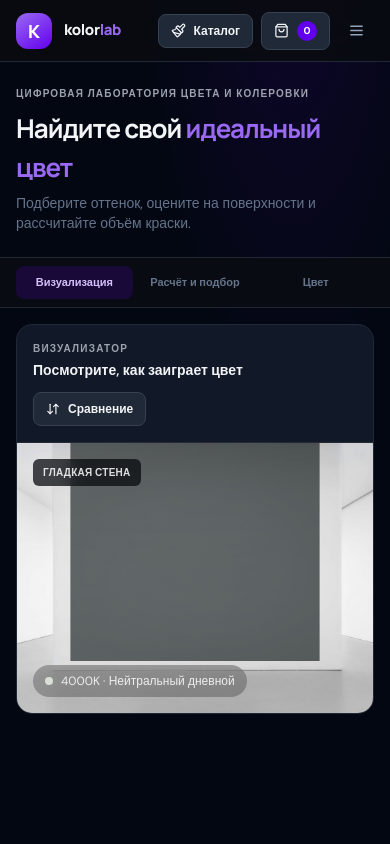
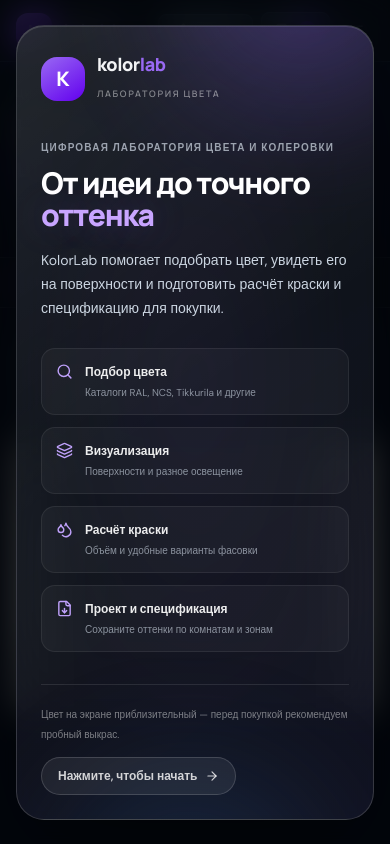
Before and after one commit to Niks343/KolorLab1, a React (Vite) app: page / in a window 390 px wide. Built offline with nearby package versions, Linux system fonts and the light colour scheme.

Commit message:
Add glass welcome screen
Show a Russian-language frosted glass introduction on first visit and remember dismissal after click.

Co-authored-by: Copilot <223556219+Copilot@users.noreply.github.com>

```diff
--- a/src/App.jsx
+++ b/src/App.jsx
@@ -22,6 +22,7 @@ const colors = [
 const colorsById = new Map(colors.map((color) => [color.id, color]));
 const paintProductsById = new Map(paintProducts.map((product) => [product.id, product]));
 const workspaceStorageKey = 'kolorlab.workspace.v1';
+const welcomeStorageKey = 'kolorlab.welcome.dismissed.v1';
 const defaultProjectName = 'Общий проект';
 const catalogLabels = {
   'RAL Classic': 'RAL',
@@ -30,6 +31,14 @@ const catalogLabels = {
 
 function getCatalogLabel(catalog) {
   return catalogLabels[catalog] ?? catalog.replace(' 3D-System Plus', '');
+}
+
+function hasDismissedWelcome() {
+  try {
+    return window.localStorage.getItem(welcomeStorageKey) === 'true';
+  } catch {
+    return false;
+  }
 }
 
 const surfaces = [
@@ -346,6 +355,7 @@ function ProductPhotographyMockup() {
 
 function App() {
   const [initialWorkspace] = useState(readWorkspace);
+  const [welcomeOpen, setWelcomeOpen] = useState(() => !hasDismissedWelcome());
   const [selectedId, setSelectedId] = useState(initialWorkspace.selectedId);
   const [catalog, setCatalog] = useState(null);
   const [baseFilter, setBaseFilter] = useState('Все базы');
@@ -405,6 +415,14 @@ function App() {
     setCatalogOpen(false);
     setCatalogShowTop(false);
     setActiveMobileTab((tab) => tab === 'Цвет' ? 'Визуализация' : tab);
+  };
+  const dismissWelcome = () => {
+    setWelcomeOpen(false);
+    try {
+      window.localStorage.setItem(welcomeStorageKey, 'true');
+    } catch {
+      setToast('Приветствие будет показано при следующем посещении');
+    }
   };
   const handleCatalogScroll = (event) => {
     const panel = event.currentTarget;
@@ -1308,6 +1326,43 @@ function App() {
         <div className="print-footer">KolorLab · Спецификация для расчёта и согласования заказа</div>
       </section>
       {toast && <div role="status" className="toast-success fixed bottom-5 left-1/2 z-50 flex -translate-x-1/2 items-center gap-2 rounded-xl border px-4 py-3 text-xs font-semibold shadow-2xl"><Check size={15} />{toast}</div>}
+      {welcomeOpen && <div
+        className="welcome-screen fixed inset-0 z-[100] flex items-center justify-center overflow-y-auto p-4 sm:p-8"
+        role="button"
+        tabIndex={0}
+        aria-label="Приветствие KolorLab. Нажмите, чтобы начать."
+        onClick={dismissWelcome}
+        onKeyDown={(event) => {
+          if (event.key === 'Enter' || event.key === ' ') {
+            event.preventDefault();
+            dismissWelcome();
+          }
+        }}
+      >
+        <div className="welcome-glass relative w-full max-w-3xl overflow-hidden rounded-[28px] p-6 sm:p-10">
+          <div className="welcome-orb welcome-orb-one" aria-hidden="true" />
+          <div className="welcome-orb welcome-orb-two" aria-hidden="true" />
+          <div className="relative z-[1]">
+            <div className="mb-8 flex items-center gap-3">
+              <span className="brand-mark flex h-11 w-11 items-center justify-center rounded-2xl font-['Manrope'] text-xl font-extrabold">K</span>
+              <span className="font-['Manrope'] text-lg font-extrabold tracking-tight">kolor<span className="lime">lab</span><span className="mt-0.5 block text-[9px] font-semibold tracking-[.18em] text-white/45">ЛАБОРАТОРИЯ ЦВЕТА</span></span>
+            </div>
+            <div className="eyebrow mb-3">ЦИФРОВАЯ ЛАБОРАТОРИЯ ЦВЕТА И КОЛЕРОВКИ</div>
+            <h1 className="max-w-2xl font-['Manrope'] text-3xl font-extrabold leading-[1.08] tracking-[-.045em] text-white sm:text-5xl">От идеи до точного <span className="welcome-accent">оттенка</span></h1>
+            <p className="mt-4 max-w-2xl text-sm leading-6 text-slate-300 sm:text-base sm:leading-7">KolorLab помогает подобрать цвет, увидеть его на поверхности и подготовить расчёт краски и спецификацию для покупки.</p>
+            <div className="mt-7 grid gap-3 sm:grid-cols-2">
+              <div className="welcome-feature"><Search size={17} /><span><strong>Подбор цвета</strong><small>Каталоги RAL, NCS, Tikkurila и другие</small></span></div>
+              <div className="welcome-feature"><Layers3 size={17} /><span><strong>Визуализация</strong><small>Поверхности и разное освещение</small></span></div>
+              <div className="welcome-feature"><Droplets size={17} /><span><strong>Расчёт краски</strong><small>Объём и удобные варианты фасовки</small></span></div>
+              <div className="welcome-feature"><FileDown size={17} /><span><strong>Проект и спецификация</strong><small>Сохраните оттенки по комнатам и зонам</small></span></div>
+            </div>
+            <div className="mt-8 flex flex-wrap items-center justify-between gap-3 border-t border-white/10 pt-5">
+              <span className="text-[10px] leading-5 text-white/45">Цвет на экране приблизительный — перед покупкой рекомендуем пробный выкрас.</span>
+              <span className="welcome-hint inline-flex items-center gap-2 rounded-full border border-white/15 bg-white/[.07] px-4 py-2.5 text-xs font-semibold text-white/80">Нажмите, чтобы начать <ArrowRight size={14} /></span>
+            </div>
+          </div>
+        </div>
+      </div>}
     </div>
   );
 }
--- a/src/index.css
+++ b/src/index.css
@@ -238,6 +238,61 @@ button { cursor: pointer; }
 .drawer { z-index: 1; isolation: isolate; background: rgba(16,20,26,.88); -webkit-backdrop-filter: blur(22px) saturate(135%); backdrop-filter: blur(22px) saturate(135%); box-shadow: -24px 0 80px rgba(0,0,0,.42), inset 1px 0 0 rgba(255,255,255,.08); }
 .catalog-drawer-panel { max-width: min(1100px, 100vw); }
 .catalog-close-label { display: none; font-size: 10px; font-weight: 600; white-space: nowrap; }
+.welcome-screen {
+  background:
+    radial-gradient(ellipse at 50% 45%, rgba(86,55,137,.24), transparent 55%),
+    rgba(4,7,12,.72);
+  -webkit-backdrop-filter: blur(18px) saturate(120%);
+  backdrop-filter: blur(18px) saturate(120%);
+  animation: welcome-fade-in .45s ease-out both;
+  cursor: pointer;
+}
+.welcome-glass {
+  isolation: isolate;
+  border: 1px solid rgba(255,255,255,.16);
+  background:
+    linear-gradient(145deg, rgba(255,255,255,.105), rgba(255,255,255,.025) 48%, rgba(114,80,170,.08)),
+    rgba(13,17,25,.72);
+  box-shadow: 0 35px 110px rgba(0,0,0,.56), inset 0 1px 0 rgba(255,255,255,.14);
+  -webkit-backdrop-filter: blur(34px) saturate(135%);
+  backdrop-filter: blur(34px) saturate(135%);
+  animation: welcome-card-in .6s cubic-bezier(.2,.75,.25,1) both;
+}
+.welcome-accent {
+  color: #c8a5ff;
+  text-shadow: 0 0 36px rgba(169,123,255,.28);
+}
+.welcome-feature {
+  display: flex;
+  min-width: 0;
+  align-items: flex-start;
+  gap: 12px;
+  border: 1px solid rgba(255,255,255,.075);
+  border-radius: 14px;
+  background: rgba(255,255,255,.035);
+  padding: 14px;
+  color: #bfa1fa;
+}
+.welcome-feature strong,
+.welcome-feature small { display: block; }
+.welcome-feature strong { color: rgba(255,255,255,.92); font-size: 12px; font-weight: 700; }
+.welcome-feature small { margin-top: 4px; color: rgba(203,213,225,.64); font-size: 10px; line-height: 1.5; }
+.welcome-orb {
+  position: absolute;
+  z-index: -1;
+  width: 260px;
+  height: 260px;
+  border-radius: 50%;
+  filter: blur(65px);
+  opacity: .28;
+  pointer-events: none;
+}
+.welcome-orb-one { top: -180px; right: -60px; background: #8b5cf6; }
+.welcome-orb-two { bottom: -210px; left: 12%; background: #3872b8; opacity: .2; }
+.welcome-hint { animation: welcome-hint-pulse 2.8s ease-in-out infinite; }
+@keyframes welcome-fade-in { from { opacity: 0; } to { opacity: 1; } }
+@keyframes welcome-card-in { from { opacity: 0; transform: translateY(14px) scale(.985); } to { opacity: 1; transform: translateY(0) scale(1); } }
+@keyframes welcome-hint-pulse { 50% { border-color: rgba(255,255,255,.32); background: rgba(255,255,255,.12); } }
 .catalog-drawer-panel .catalog-results { flex: 0 0 auto; overflow: visible; }
 .catalog-drawer-panel > .catalog-controls > div:first-child input { max-width: none; }
 .catalog-drawer-panel > .catalog-results { scrollbar-gutter: stable; }
@@ -575,6 +630,7 @@ button { cursor: pointer; }
 @media (prefers-reduced-motion: reduce) {
   .swatch-card,.swatch-card::before { transition: none; }
   .swatch-card:hover { transform: none; }
+  .welcome-screen,.welcome-glass,.welcome-hint { animation: none; }
   .swatch-card:hover::before { transform: none; }
   .product-tablet { transition: none; }
   .product-tablet:hover { transform: none; }
```
